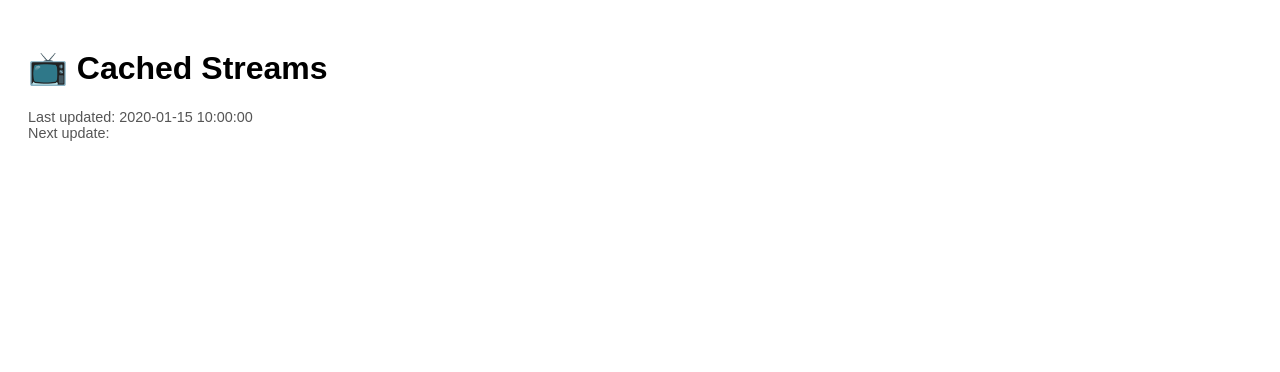
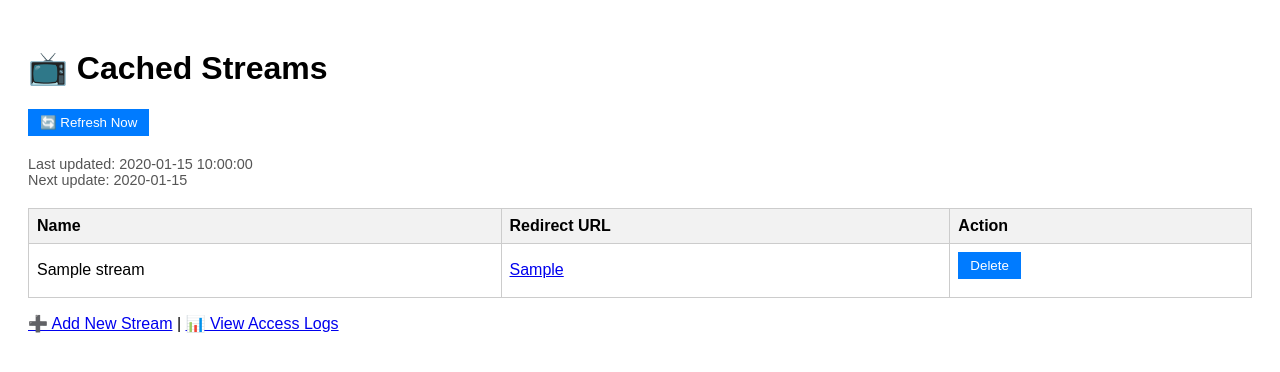
Before and after one commit to rocket6317/YouTube-Cache-And-Serve-Redirect_Url, a Flask app: template templates/dashboard.html in a window 1280 px wide. Shown: the top 372 px of the page. Run offline with Flask 3, Linux system fonts and the light colour scheme; the template is opened without the code that fills it: most values are stand-ins (such as "Sample title", 1, 10 or a date in 2020).

Commit message:
Update dashboard.html

```diff
--- a/templates/dashboard.html
+++ b/templates/dashboard.html
@@ -7,17 +7,58 @@
         table { border-collapse: collapse; width: 100%; margin-top: 20px; }
         th, td { border: 1px solid #ccc; padding: 8px; text-align: left; }
         th { background-color: #f2f2f2; }
-        input[type="submit"] { padding: 6px 12px; margin-bottom: 10px; background-color: #007bff; color: white; border: none; cursor: pointer; }
+        input[type="submit"] {
+            padding: 6px 12px;
+            margin-bottom: 10px;
+            background-color: #007bff;
+            color: white;
+            border: none;
+            cursor: pointer;
+        }
         .meta { margin-top: 10px; font-size: 0.9em; color: #555; }
     </style>
 </head>
 <body>
     <h1>📺 Cached Streams</h1>
+
     {% if message %}
         <div style="padding: 10px; background-color: #e0ffe0; border: 1px solid #b2d8b2; margin-bottom: 10px;">
             {{ message }}
         </div>
     {% endif %}
+
+    <form method="POST" action="/dashboard/refresh">
+        <input type="submit" value="🔄 Refresh Now">
+    </form>
+
     <div class="meta">
         Last updated: {{ last_updated }}<br>
-        Next update:
+        Next update: {{ next_update }}
+    </div>
+
+    <table>
+        <tr>
+            <th>Name</th>
+            <th>Redirect URL</th>
+            <th>Action</th>
+        </tr>
+        {% for stream in streams %}
+        <tr>
+            <td>{{ stream.name }}</td>
+            <td><a href="/stream?name={{ stream.name }}" target="_blank">{{ stream.m3u8 }}</a></td>
+            <td>
+                <form method="POST" action="/dashboard/delete" style="display:inline;">
+                    <input type="hidden" name="name" value="{{ stream.name }}">
+                    <input type="submit" value="Delete">
+                </form>
+            </td>
+        </tr>
+        {% endfor %}
+    </table>
+
+    <p>
+        <a href="/dashboard/add">➕ Add New Stream</a> |
+        <a href="/dashboard/logs">📊 View Access Logs</a>
+    </p>
+</body>
+</html>
```
